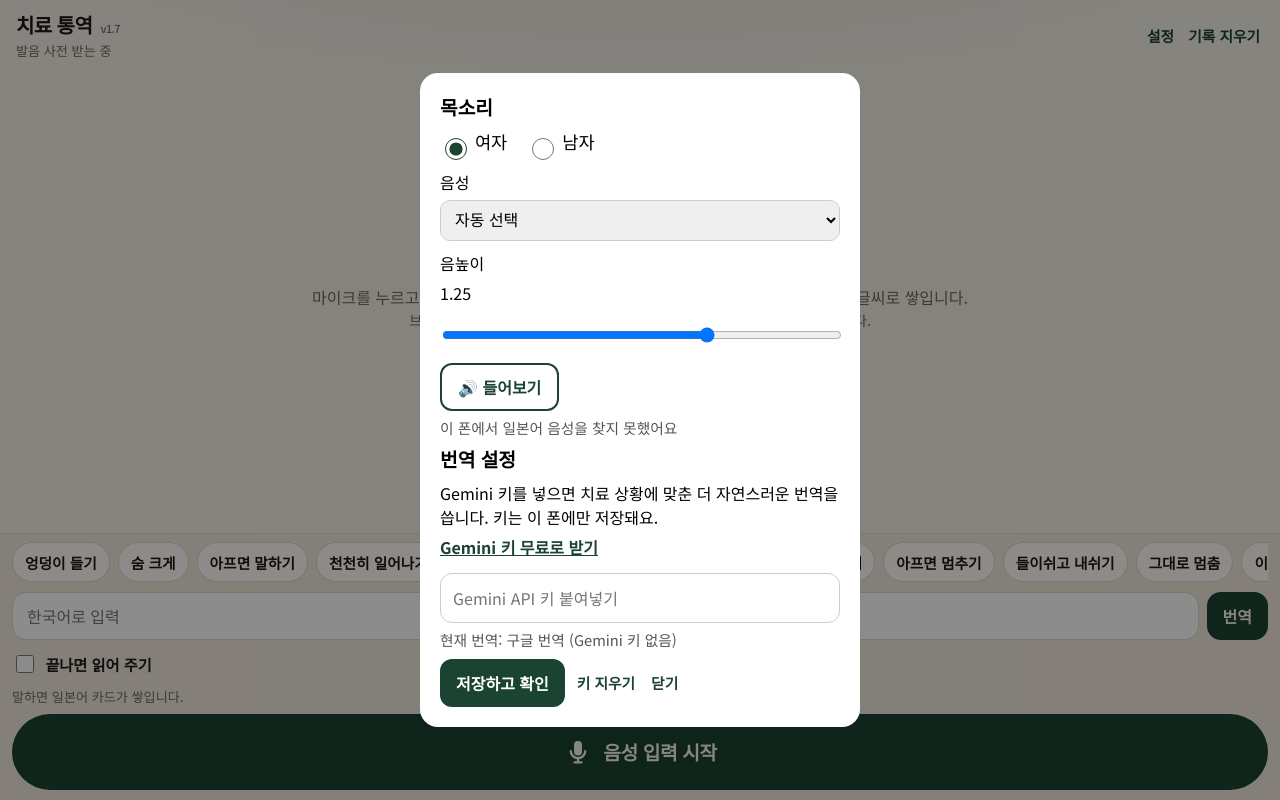
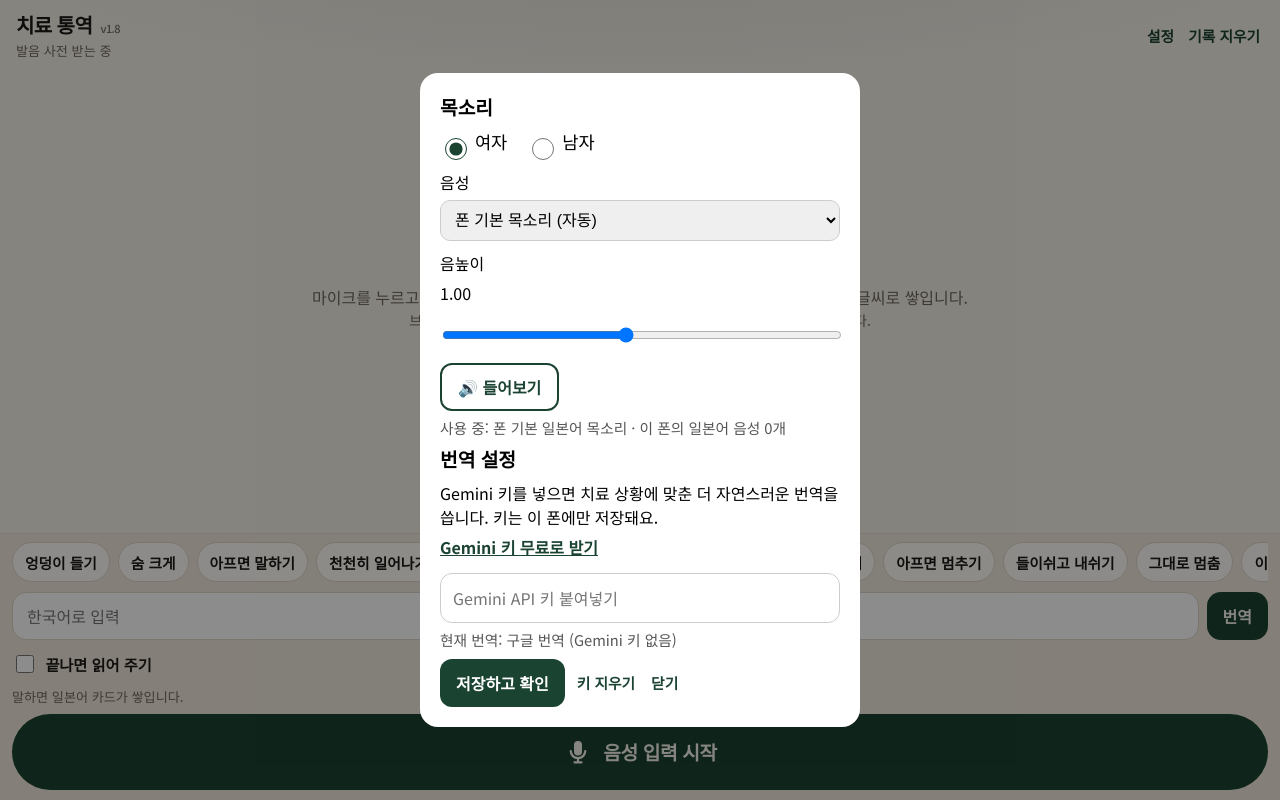
Before and after one commit to Mattkim91/jp-clinic-interpreter, a website built with Vite: page index.html in a window 1280 px wide. Both pictures are taken after a click on the button "설정". Built offline with nearby package versions, Linux system fonts and the light colour scheme; what kuromoji would draw is missing.

Commit message:
v1.8: 이름 모호한 음성은 폰 기본 목소리 사용

```diff
--- a/index.html
+++ b/index.html
@@ -32,7 +32,7 @@
     <div id="app" class="app">
       <header class="top">
         <div class="titles">
-          <h1>치료 통역 <span class="app-version">v1.7</span></h1>
+          <h1>치료 통역 <span class="app-version">v1.8</span></h1>
           <p id="status" class="status">준비 중</p>
         </div>
         <div class="top-actions">
@@ -47,7 +47,7 @@
           <label><input type="radio" name="voice-gender" value="male" /> 남자</label>
         </div>
         <label class="voice-row">음성
-          <select id="voice-select"><option value="">자동 선택</option></select>
+          <select id="voice-select"><option value="">폰 기본 목소리 (자동)</option></select>
         </label>
         <label class="voice-row">음높이 <span id="voice-pitch-value">1.00</span>
           <input id="voice-pitch" type="range" min="0.5" max="1.6" step="0.05" value="1" />
--- a/src/app.ts
+++ b/src/app.ts
@@ -411,7 +411,7 @@ function setupSettings(): void {
     const { voice, pitch, exact } = resolveVoice(gender);
     if (voiceSelect) {
       const chosen = getChosenVoice(gender);
-      voiceSelect.replaceChildren(new Option("자동 선택", ""));
+      voiceSelect.replaceChildren(new Option("폰 기본 목소리 (자동)", ""));
       for (const v of japaneseVoices()) voiceSelect.add(new Option(v.name, v.name));
       voiceSelect.value = chosen && japaneseVoices().some((v) => v.name === chosen) ? chosen : "";
     }
@@ -422,7 +422,7 @@ function setupSettings(): void {
     voiceNote.textContent = voice
       ? `사용 중: ${voice.name} · 이 폰의 일본어 음성 ${count}개` +
         (!exact ? " (맞는 성별 음성이 없어 음높이로 조절)" : "")
-      : "이 폰에서 일본어 음성을 찾지 못했어요";
+      : `사용 중: 폰 기본 일본어 목소리 · 이 폰의 일본어 음성 ${count}개`;
   };
   for (const radio of radios) {
     radio.addEventListener("change", () => {
--- a/src/speak.ts
+++ b/src/speak.ts
@@ -94,12 +94,23 @@ export function pickJapaneseVoice(gender: VoiceGender = getVoiceGender()): { voi
   const voices = japaneseVoices();
   const wanted = gender === "male" ? matchFirst(voices, MALE, FEMALE) : matchFirst(voices, FEMALE, MALE);
   if (wanted) return { voice: wanted, exact: true };
-  // Unknown voice names count as female (most default Japanese voices are female).
-  if (gender === "female") {
-    const notMale = voices.find((voice) => !MALE.some((p) => p.test(voice.name)));
-    if (notMale) return { voice: notMale, exact: true };
+  // No clearly-named voice: leave the voice unset so the phone's own default
+  // (e.g. Samsung TTS "음성 1") speaks. Most default Japanese voices are female.
+  if (gender === "female") return { voice: null, exact: true };
+  return { voice: voices[0] ?? null, exact: false };
+}
+
+// v1.8: earlier builds could save a voice/pitch that forced the male voice; reset once.
+try {
+  if (!localStorage.getItem("chiryo.voiceReset18")) {
+    for (const g of ["female", "male"]) {
+      localStorage.removeItem(`chiryo.voice.${g}`);
+      localStorage.removeItem(`chiryo.pitch.${g}`);
+    }
+    localStorage.setItem("chiryo.voiceReset18", "1");
   }
-  return { voice: voices[0] ?? null, exact: false };
+} catch {
+  /* storage blocked */
 }
 
 export function primeVoices(): void {
```
